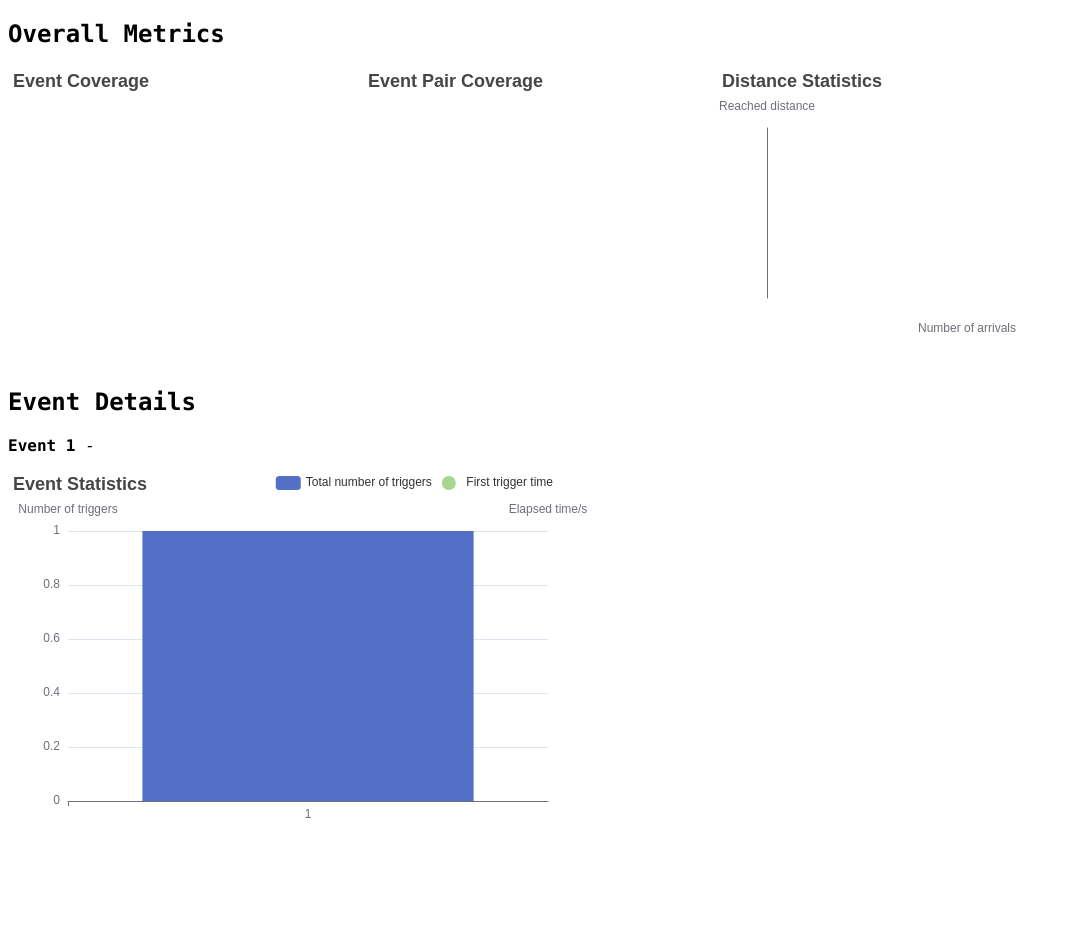
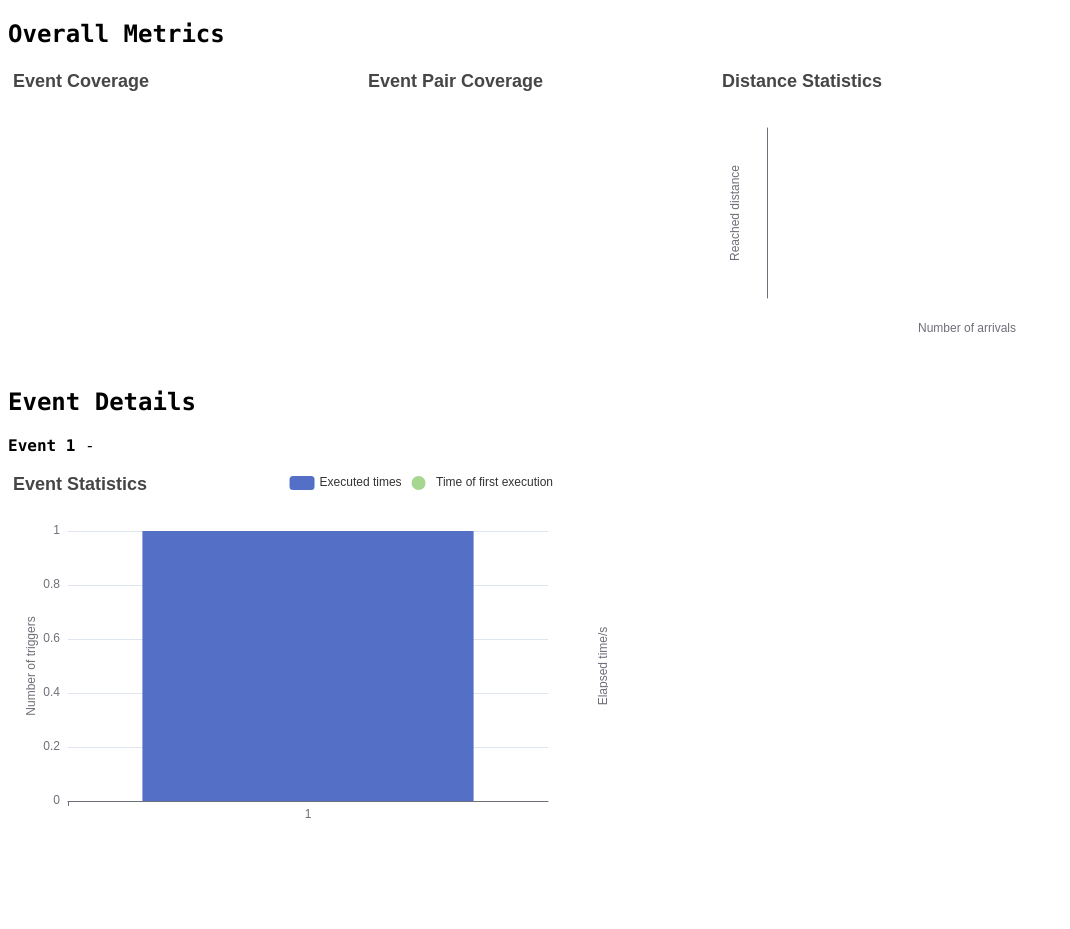
Before and after one commit to Apochens/ddroid-core, a Python web app: template templates/resulttmpl.html in a window 1280 px wide. Shown: the part 135-1064 px from the top of the page, without its empty margins (0-1070 px from the left). Run offline with Jinja, Linux system fonts and the light colour scheme; the template is opened without the code that fills it: most values are stand-ins (such as "Sample title", 1, 10 or a date in 2020).

Commit message:
Change resulttmpl.html

```diff
--- a/templates/resulttmpl.html
+++ b/templates/resulttmpl.html
@@ -38,11 +38,14 @@
         tooltip: { trigger: 'axis', axisPointer: { type: "shadow" } },
         legend: { right: 50, selectedMode: false },
         xAxis: { type: "category", data: [{%- for event in events -%} {{ event.id() }}{{","}} {%- endfor -%}] },
-        yAxis: [{ type: "value", name: "Number of triggers" }, { type: "value", name: "Elapsed time/s", min: 0 }],
+        yAxis: [
+            { type: "value", name: "Number of triggers", nameLocation: "center", nameGap: 30 },
+            { type: "value", name: "Elapsed time/s", nameLocation: "center", nameGap: 50, min: 0 }
+        ],
         series: [
-            { name: "Total number of triggers", type: "bar", data: [{%- for event in events -%} {{ event.count() }}{{","}} {%- endfor -%}], emphasis: { focus: 'series' } },
+            { name: "Executed times", type: "bar", data: [{%- for event in events -%} {{ event.count() }}{{","}} {%- endfor -%}], emphasis: { focus: 'series' } },
             // { name: "Warnings", type: "bar", data: [{%- for event in events -%} {{ event.warning_count() }}{{","}} {%- endfor -%}], emphasis: { focus: 'series' } },
-            { name: "First trigger time", type: "scatter", data: [{%- for event in events -%} {{ event.first_trigger_seconds() }}{{","}} {%- endfor -%}], emphasis: { focus: 'series' }, yAxisIndex: 1 },
+            { name: "Time of first execution", type: "scatter", data: [{%- for event in events -%} {{ event.first_trigger_seconds() }}{{","}} {%- endfor -%}], emphasis: { focus: 'series' }, yAxisIndex: 1 },
             // { name: "WFTT", type: "line", data: [{%- for event in events -%} {{ event.first_trigger_warning_seconds() }}{{","}} {%- endfor -%}], emphasis: { focus: 'series' }, yAxisIndex: 1 },
         ]
     };
@@ -94,7 +97,7 @@
       title: { text: 'Distance Statistics' },
       tooltip: { trigger: 'axis', axisPointer: { type: 'shadow' }, formatter: "{c} times at distance {b}" },
       xAxis: { type: 'value', name: "Number of arrivals", nameLocation: "center", nameTextStyle: {padding: 10} },
-      yAxis: { type: 'category', name: "Reached distance", data: {{ distances.reached_distances() }} },
+      yAxis: { type: 'category', name: "Reached distance", nameLocation: "center", nameGap: 25, data: {{ distances.reached_distances() }} },
       series: [{ type: 'bar', data: {{ distances.reached_distances_count() }}, itemStyle: { color: "green" } }]
     };
     chartDistances.setOption(chartDistancesOption);
```
